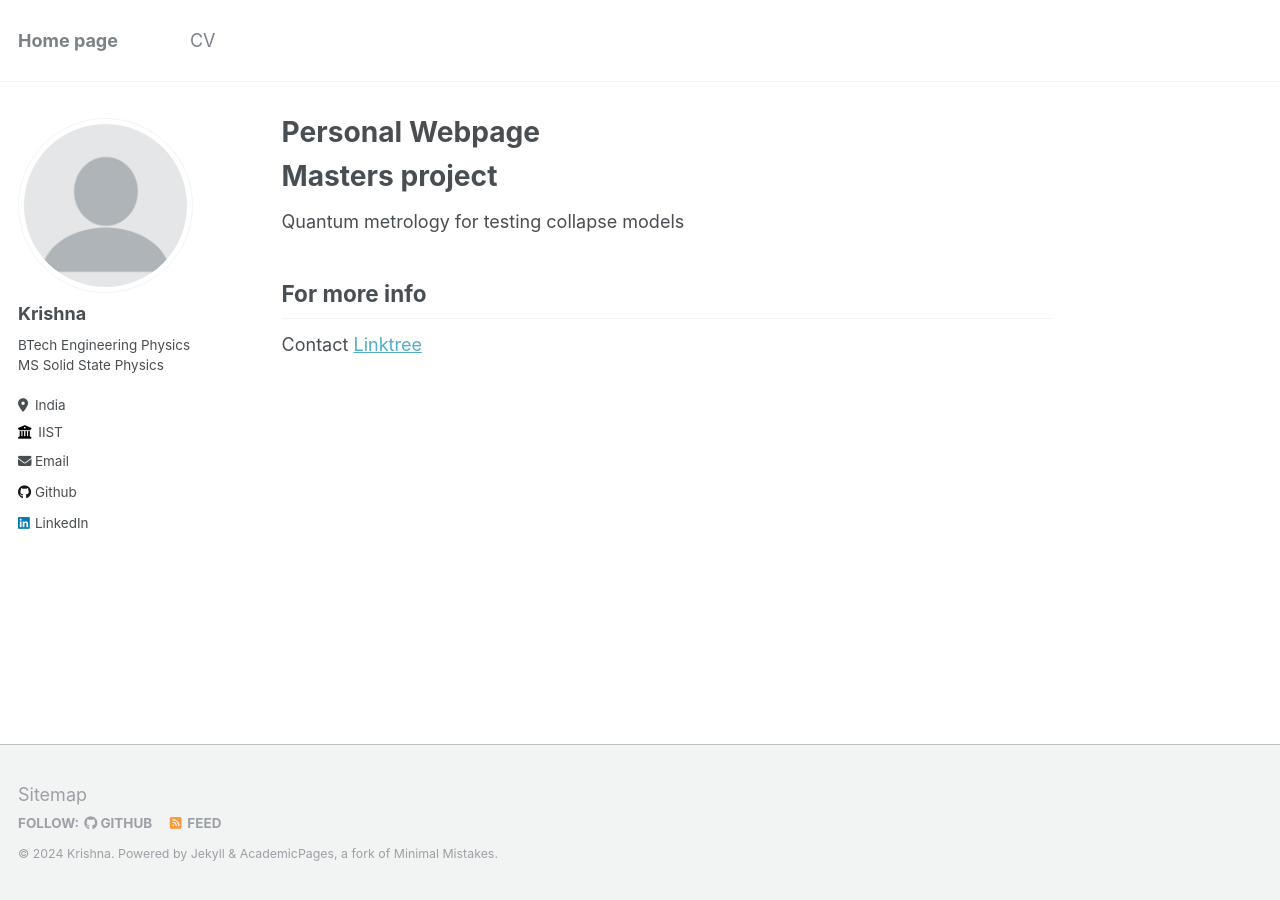
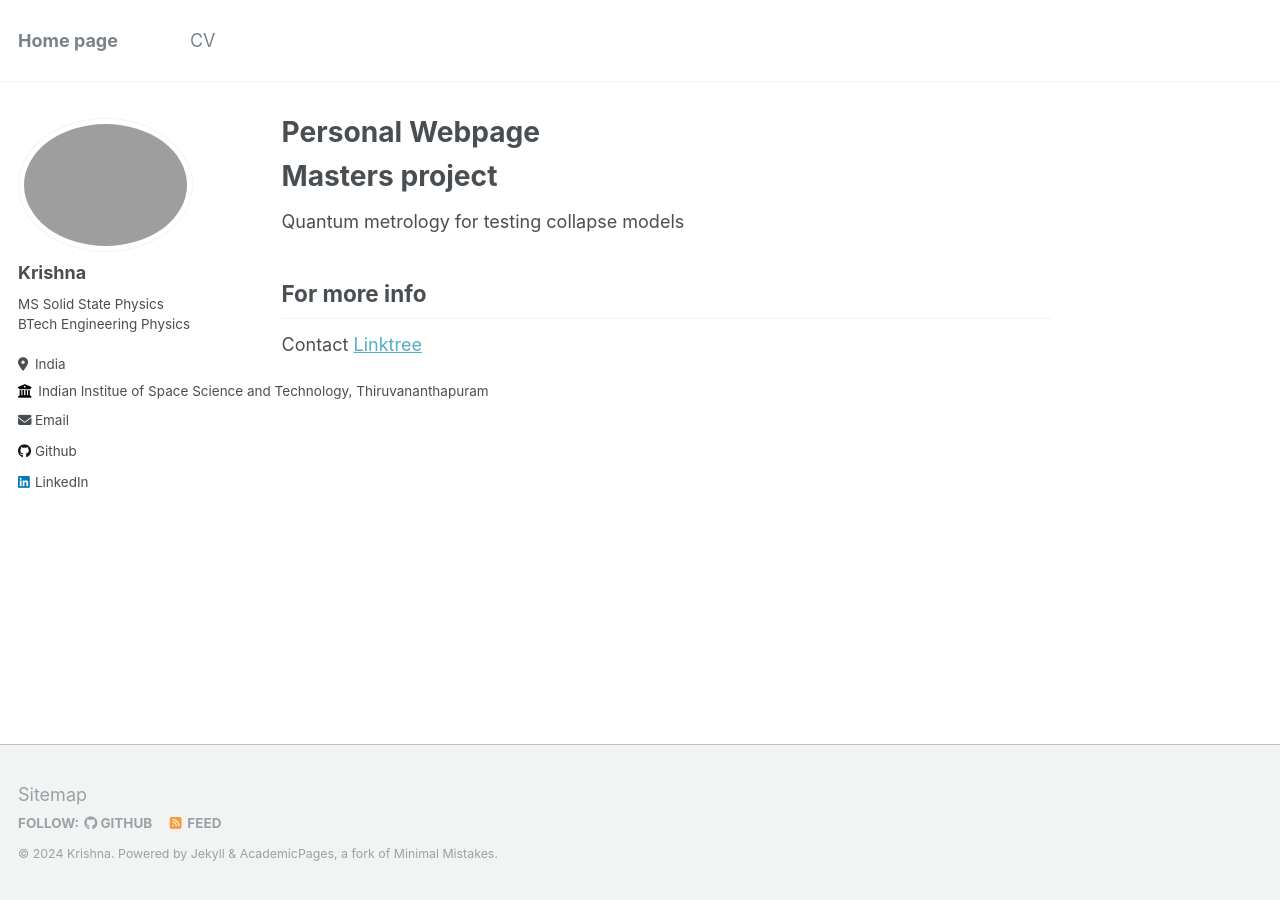
Before and after one commit to krishnaelangovan/phy, a Jekyll site: the page built from _pages/about.md, in a window 1280 px wide. Built offline with Jekyll 4.4.1, drawn with Linux system fonts in a browser that asks for light colours.

Commit message:
Update _config.yml

```diff
--- a/_config.yml
+++ b/_config.yml
@@ -21,14 +21,14 @@ repository               : "krishnaelangovan/phy"
 #               Additional customization can be done by editing /_includes/author-profile.html
 author:
   # Biographic information
-  avatar           : "profile.png"
+  avatar           : "profile.jpeg"
   name             : "Krishna"
   pronouns         : # example: "she/her"
-  bio              : "BTech Engineering Physics <br> MS Solid State Physics"
+  bio              : "MS Solid State Physics <br> BTech Engineering Physics "
 
 
   location         : "India"
-  employer         : "IIST"
+  employer         : "Indian Institue of Space Science and Technology, Thiruvananthapuram"
   uri              : # URL
   email            : "krishna.e2001@gmail.com"
 
```
